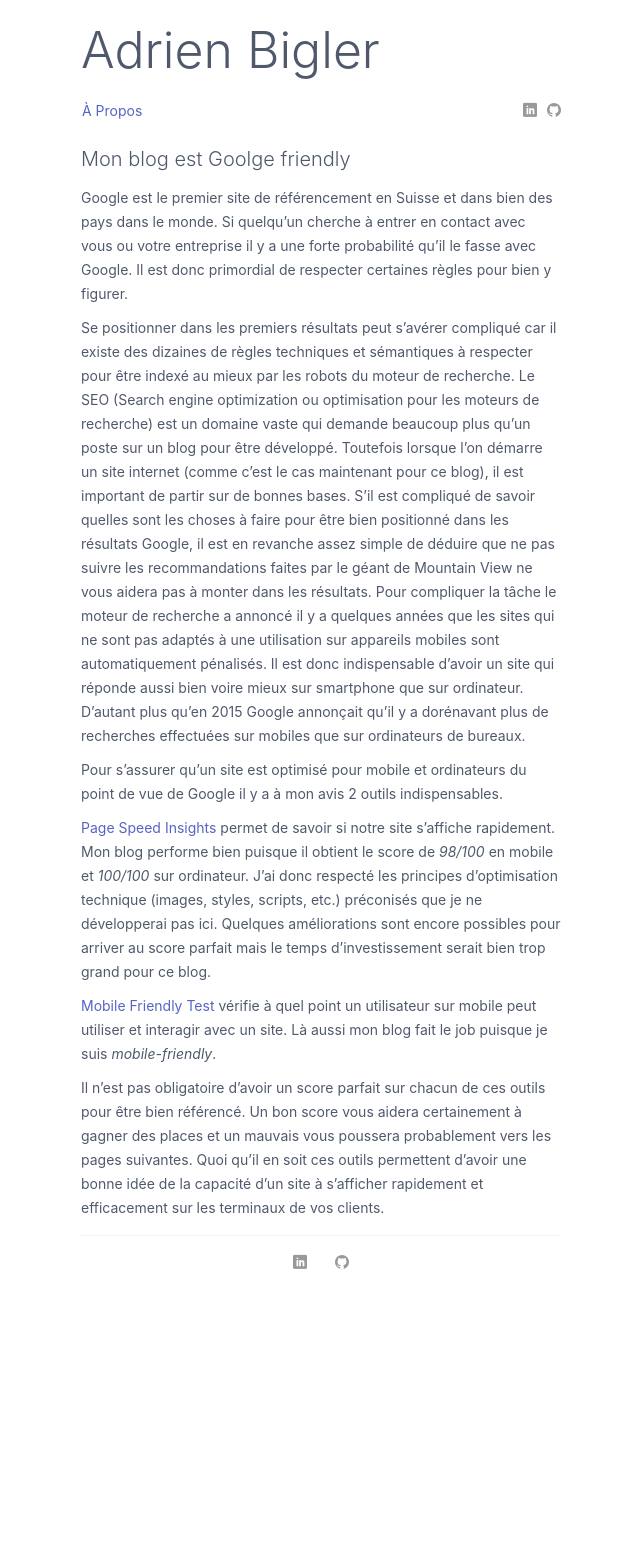
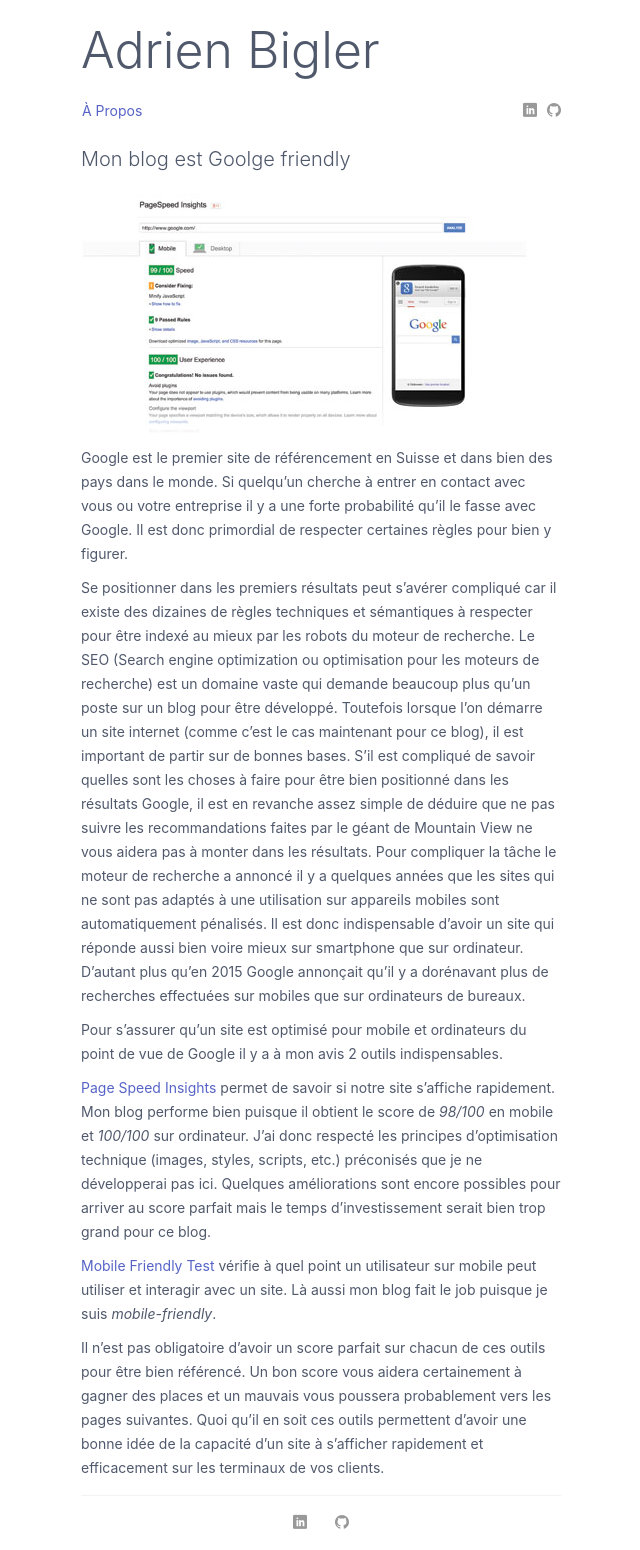
Before and after one commit to camel113/camel113.github.io, a Jekyll site: the page built from _posts/2017-05-01-google-page-speed-insights.md, in a window 1280 px wide. Shown: the whole page, without its empty margins (319-959 px from the left). Built offline with Jekyll 4.4.1, drawn with Linux system fonts in a browser that asks for light colours; some web fonts are replaced; before the commit the page ends 1290 px from its top, so only the background shows below that.

Commit message:
Put back image

```diff
--- a/_layouts/post.html
+++ b/_layouts/post.html
@@ -3,5 +3,6 @@ layout: default
 ---
 <article class="single-post">
 	<h1>{{page.title}}</h1>
+	<a href="{{site.url}}/{{page.image}}"><img src="{{site.url}}/{{page.image}}" class="img-responsive" alt="{{post.title}}" /></a>
 	{{ content }}
 </article>
```
